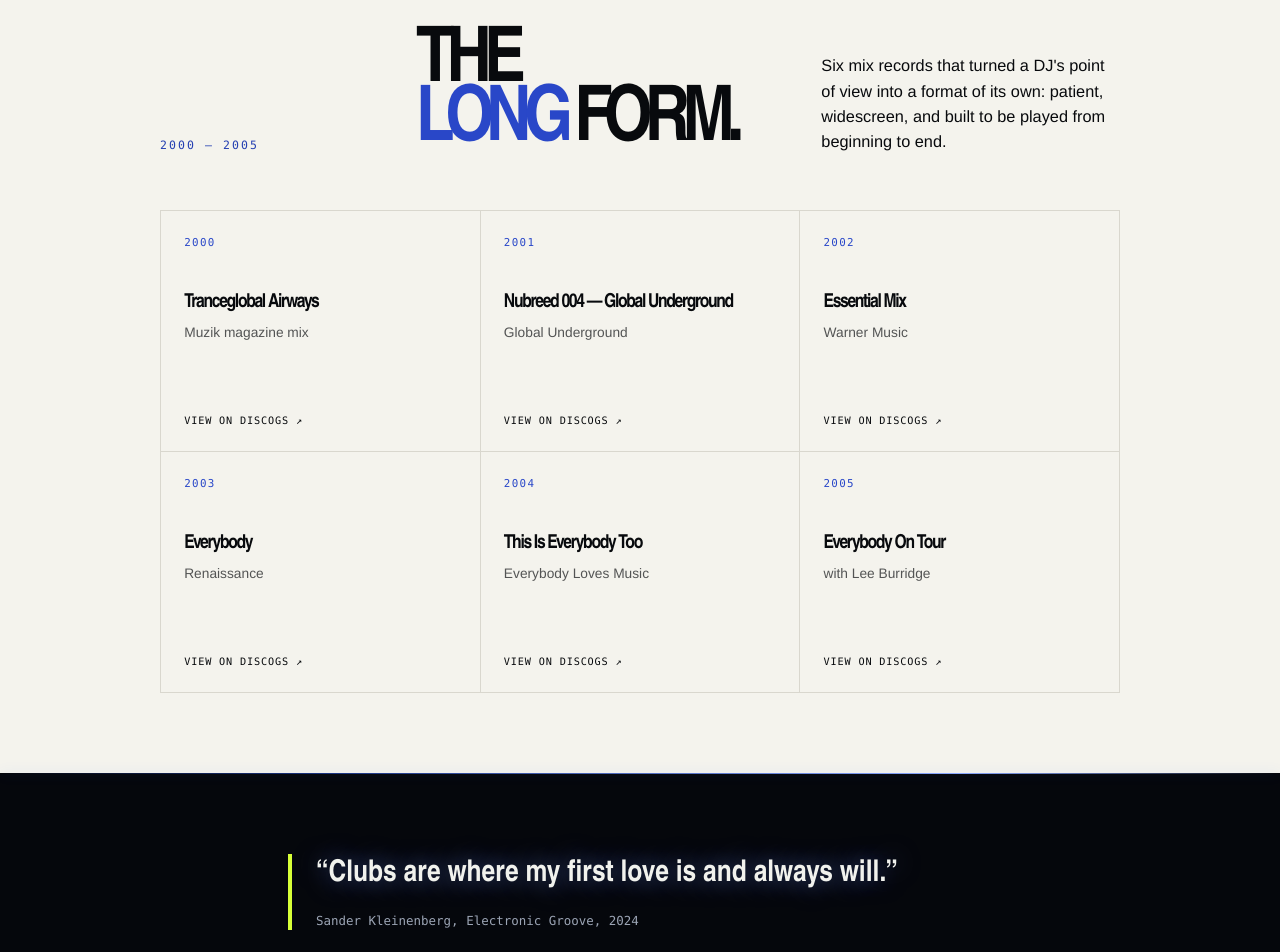
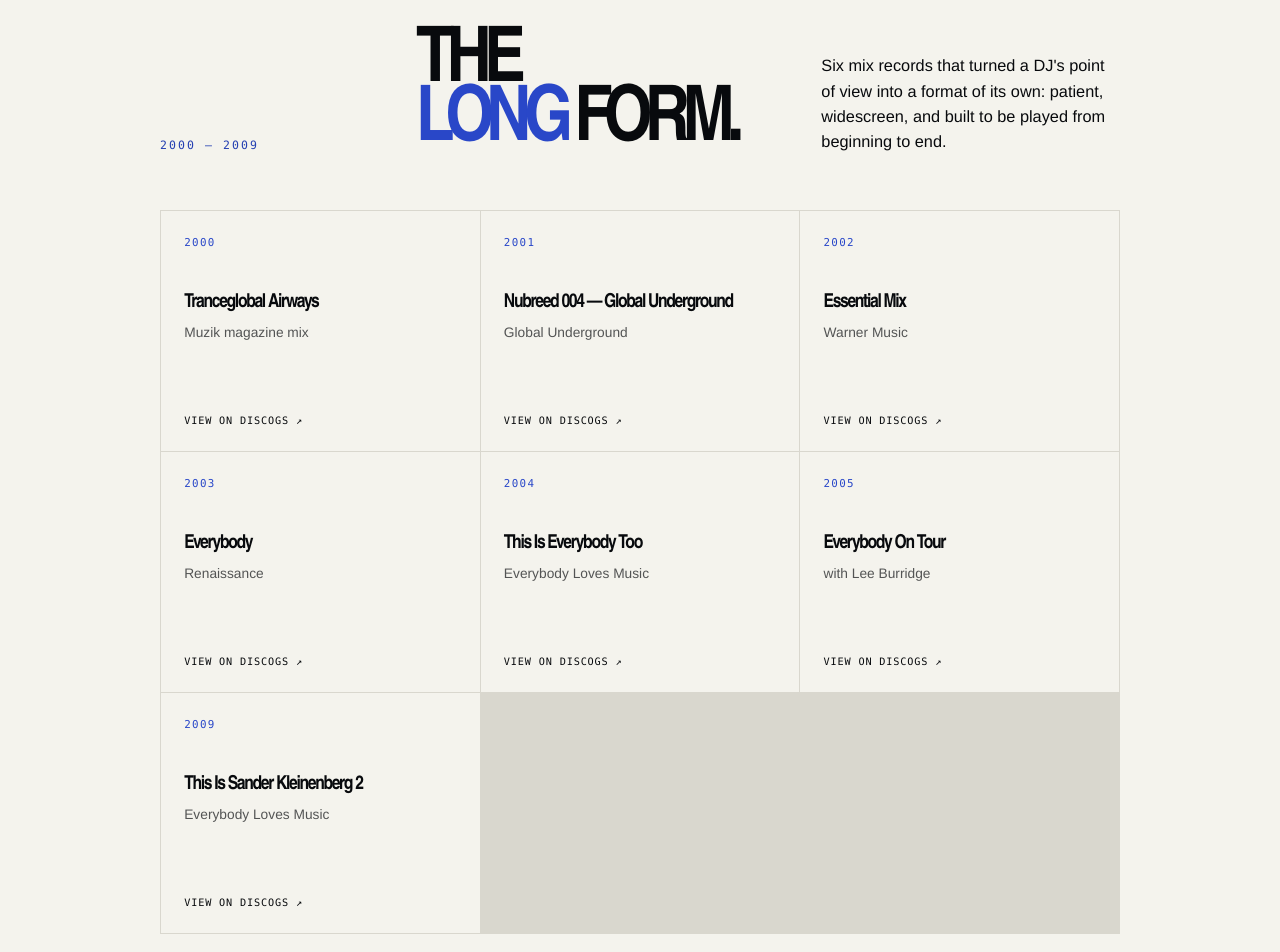
Before and after one commit to timtjomme/sanderkleinenberg.com, a Next.js app: page /story in a window 1280 px wide. Shown: the part 3000-3952 px from the top of the page. Built offline with nearby package versions, Linux system fonts and the light colour scheme.

Commit message:
Add This Is Sander Kleinenberg 2

```diff
--- a/app/story/page.tsx
+++ b/app/story/page.tsx
@@ -122,6 +122,12 @@
     label: "with Lee Burridge",
     href: "https://www.discogs.com/master/47415-Sander-Kleinenberg-And-Lee-Burridge-This-Is-Everybody-On-Tour",
   },
+  {
+    year: "2009",
+    title: "This Is Sander Kleinenberg 2",
+    label: "Everybody Loves Music",
+    href: "https://www.discogs.com/master/204400-Sander-Kleinenberg-This-Is-Sander-Kleinenberg-2",
+  },
 ];
 
 export const metadata: Metadata = {
@@ -205,7 +211,7 @@
       <section className="mix-archive">
         <div className="mx-auto max-w-5xl px-5 py-14 sm:px-8 sm:py-20">
           <div className="mix-archive-intro">
-            <p className="eyebrow">2000 — 2005</p>
+            <p className="eyebrow">2000 — 2009</p>
             <h2>THE<br /><em>LONG</em> FORM.</h2>
             <p>
               Six mix records that turned a DJ&apos;s point of view into a
```
